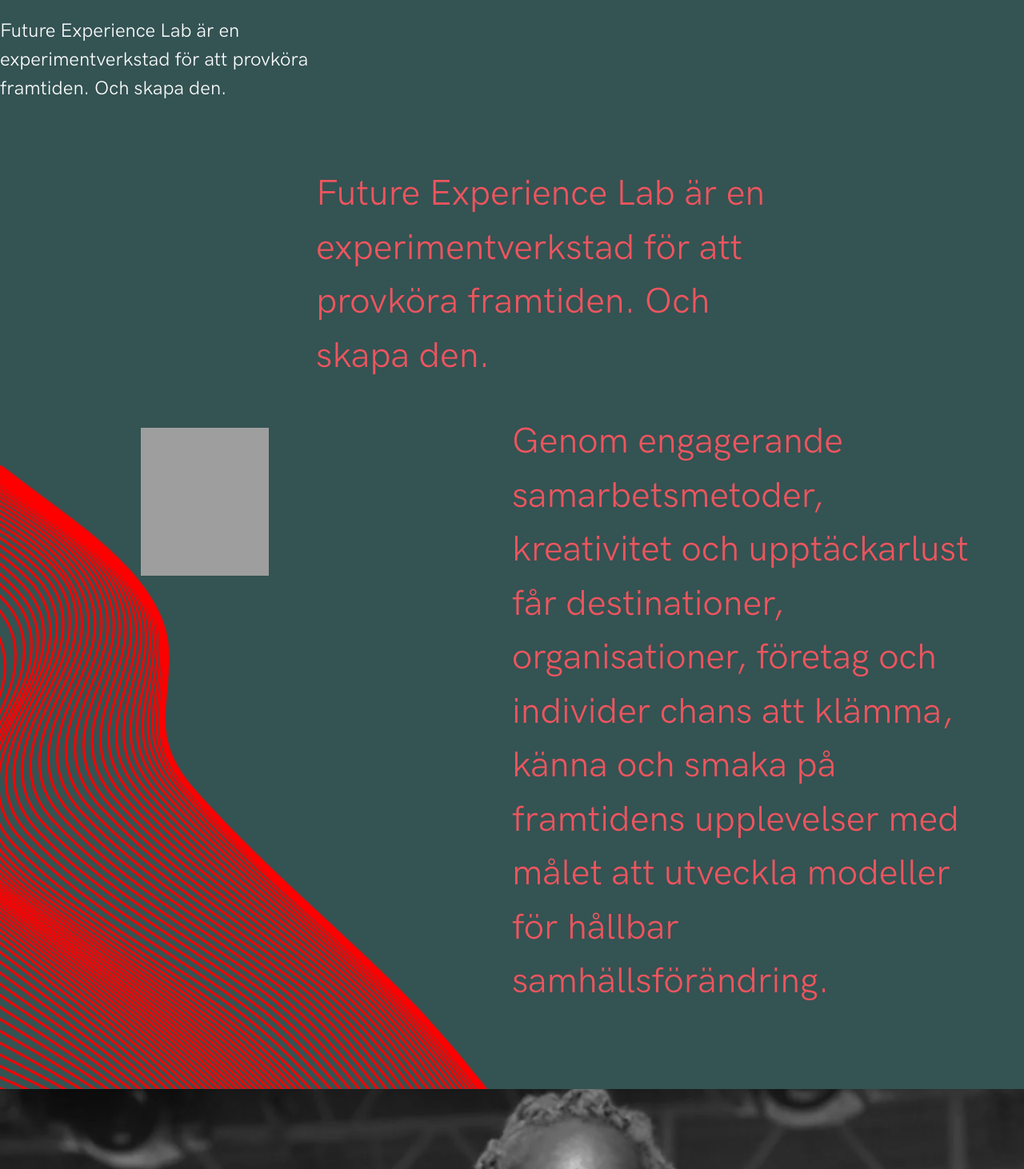
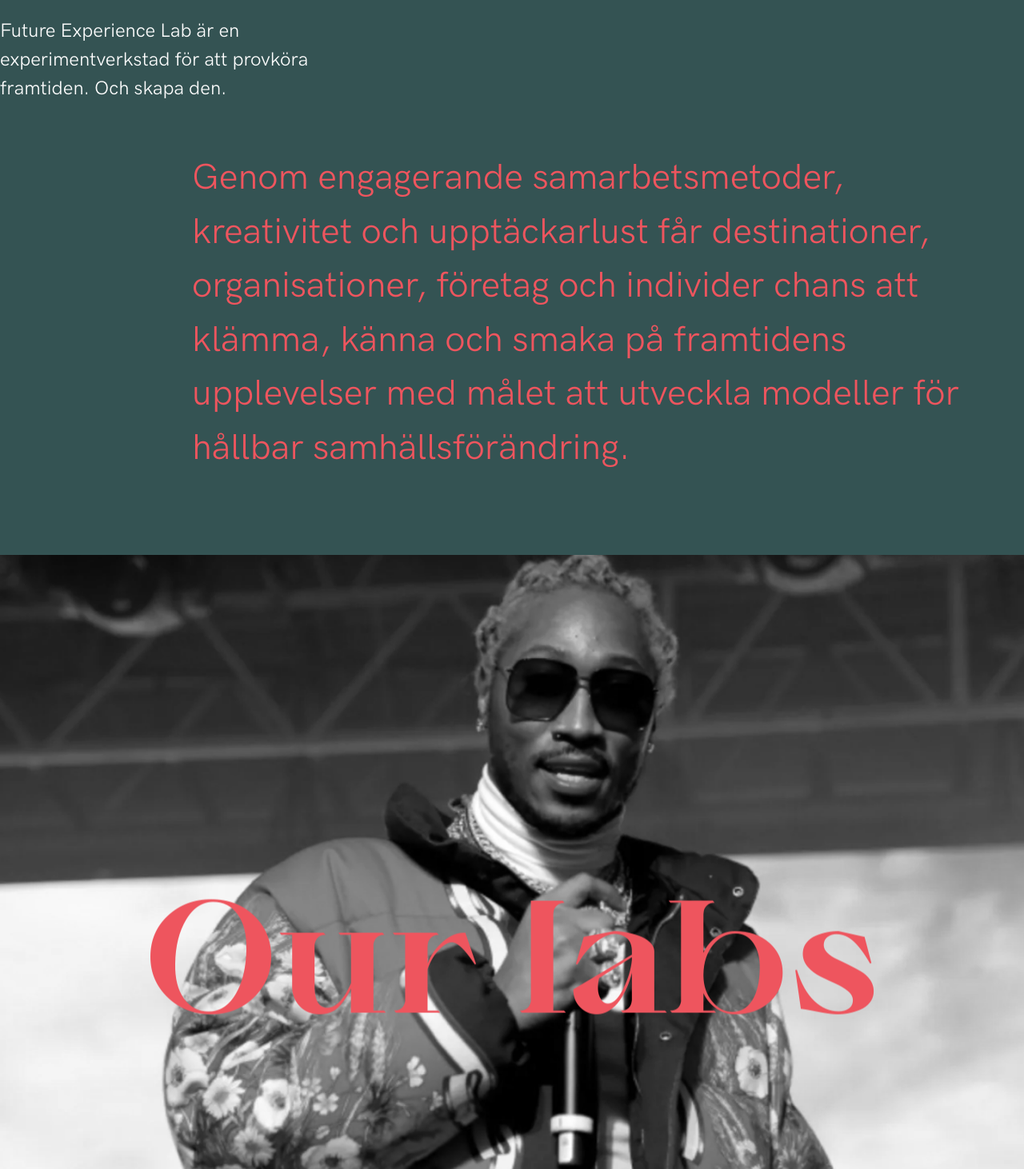
Before and after one commit to theo0165/fel, a Next.js app: page / in a window 1280 px wide. Shown: the part 1928-3390 px from the top of the page at 80% size. Built offline with nearby package versions, Linux system fonts and the light colour scheme; grey boxes are pictures that could not be loaded.

Commit message:
Added parallax to "Our labs" removed second graphics

```diff
--- a/components/Intro.js
+++ b/components/Intro.js
@@ -17,21 +17,15 @@
           Tillsammans provkör vi framtiden. Och skapar den.
         </p>
       </div>
-      <div className="flex justify-center">
-        <p className="text-[45px] w-[680px] pt-20 pl-[95px]">
-          Future Experience Lab är en experimentverkstad för att provköra
-          framtiden. Och skapa den.
-        </p>
-      </div>
       {/* Image left + text right */}
-      <div className="grid grid-cols-2 grid-rows-none px-[60px] pt-[40px] md:grid-cols-none md:grid-rows-2 md:mt-10">
-        <div className="md:row-start-2">
+      <div className="px-[60px] pt-[60px] max-w-[1080px] mx-auto translate-x-[80px] text-[48px]">
+        {/* <div className="md:row-start-2">
           <Parallax speed={10}>
             <div className="mt-[20%] ml-[20%] inline-block">
               <Image src="/images/one.png" width="160px" height="185px" />
             </div>
           </Parallax>
-        </div>
+        </div> */}
         <p className="text-[45px]">
           Genom engagerande samarbetsmetoder, kreativitet och upptäckarlust får
           destinationer, organisationer, företag och individer chans att klämma,
@@ -39,9 +33,6 @@
           modeller för hållbar samhällsförändring.
         </p>
       </div>
-      <div className="w-[610px] h-[815px] absolute -bottom-[35px] left-0 -z-10">
-        <Image src="/images/graphics-two.png" width="610px" height="815px" />
-      </div>
     </div>
   );
 }
--- a/pages/index.js
+++ b/pages/index.js
@@ -1,4 +1,5 @@
 import Image from "next/image";
+import { Parallax } from "react-scroll-parallax";
 import EndSection from "../components/EndSection";
 import HandSection from "../components/HandSection";
 import Intro from "../components/Intro";
@@ -14,7 +15,11 @@
       </div>
       <Intro />
       <div className="relative w-full h-screen flex items-center justify-center">
-        <p className="z-10 text-[200px] text-center">Our labs</p>
+        <Parallax speed={-10} className="z-10">
+          <p className="z-10 text-[200px] text-center font-Wagon font-bold">
+            Our labs
+          </p>
+        </Parallax>
         <Image
           src="/images/nine.png"
           layout="fill"
```
